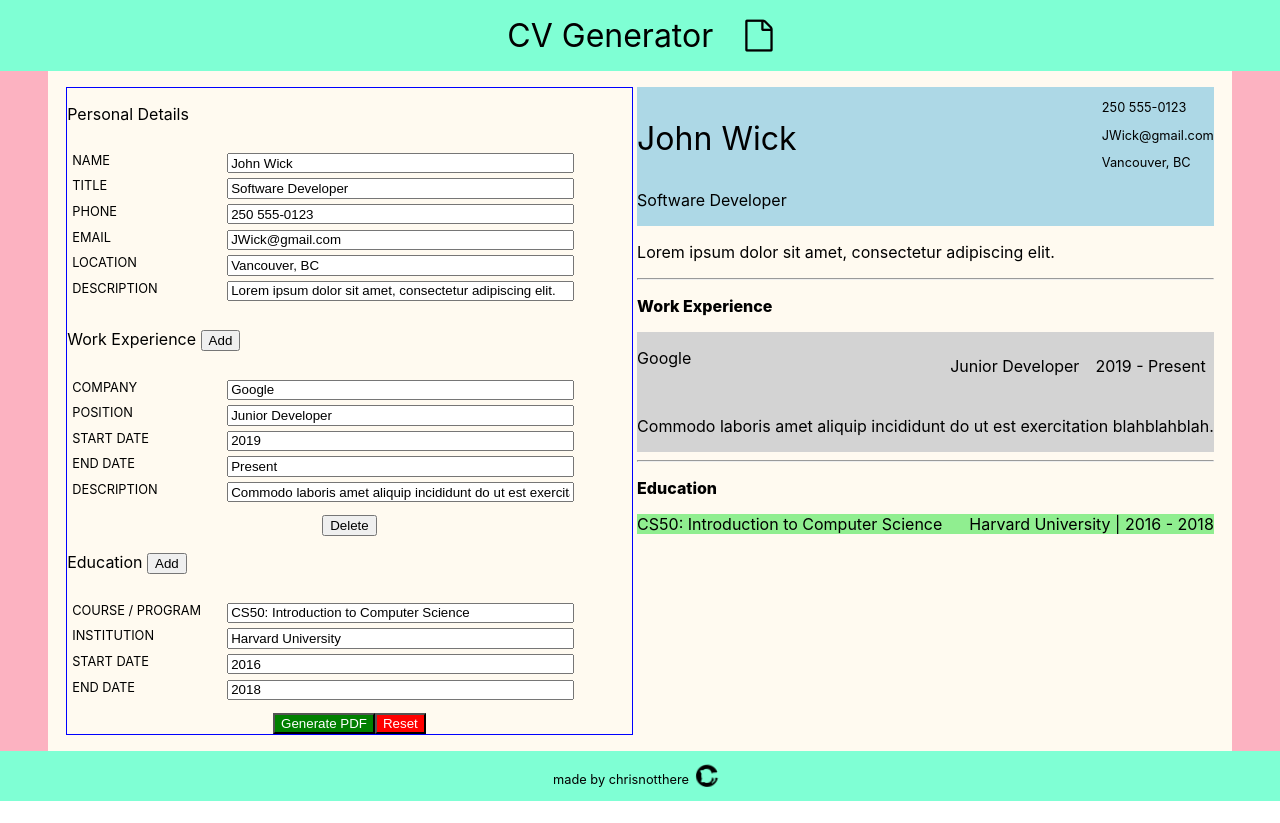
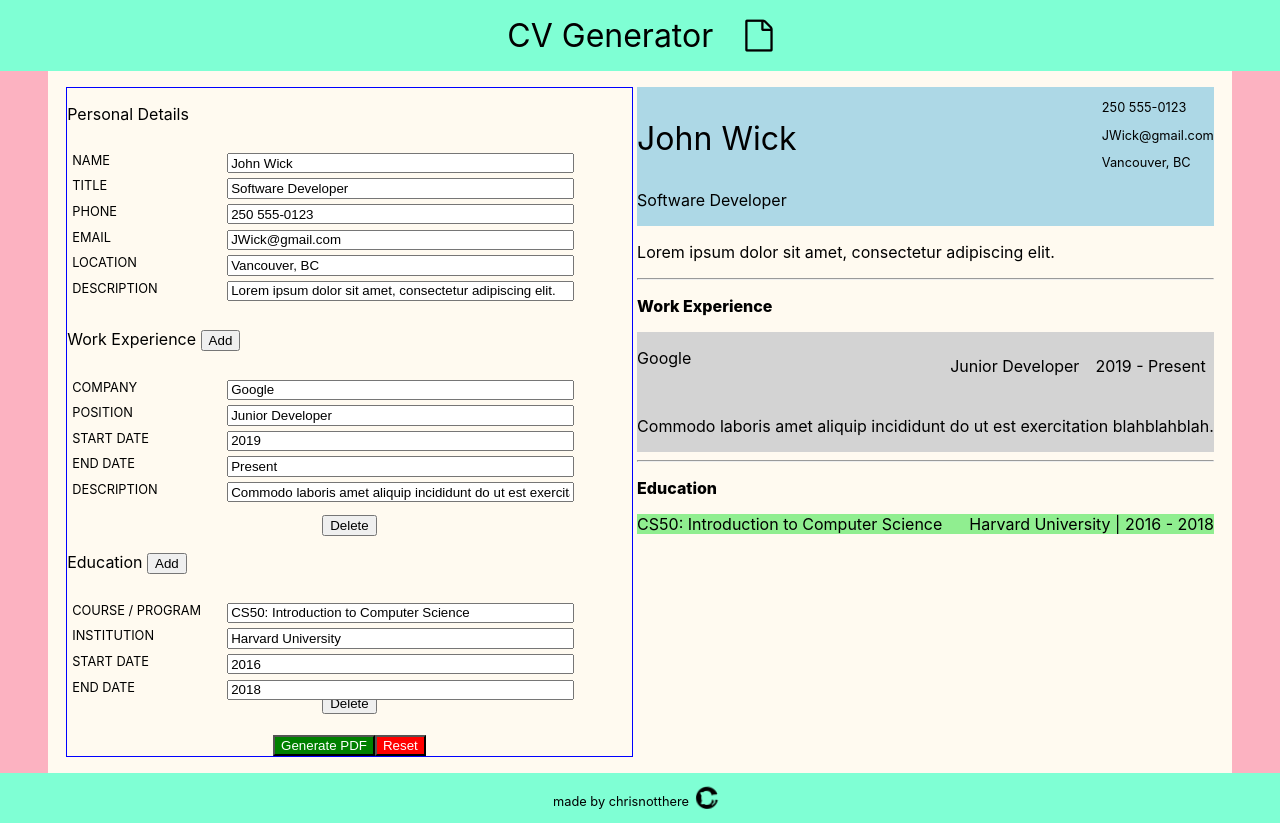
Before and after one commit to chrisnotthere/cv-project, a React (Create React App) app: page / in a window 1280 px wide. Before the commit the page ends 801 px from the top, so only its background shows below. Built offline with nearby package versions, Linux system fonts and the light colour scheme.

Commit message:
can add and remove education items

```diff
--- a/src/components/CVForm/CVForm.js
+++ b/src/components/CVForm/CVForm.js
@@ -45,23 +45,26 @@ class CVForm extends Component {
           />
           ))}
 
+          <p>Education <button onClick={this.props.addEducation}>Add</button></p>
 
-          <div id='addExpDiv'></div>
+          {this.props.education.map(education => (
+            <Education
+              key={education.id}
+              id={education.id}
+              institution={education.institution}
+              course={education.course}
+              educationStart={education.educationStart}
+              educationEnd={education.educationEnd}
+              educationDescription={education.educationDescription}
 
-          <p>Education <button>Add</button></p>
-          <Education
-            institution={this.props.institution}
-            course={this.props.course}
-            educationStart={this.props.educationStart}
-            educationEnd={this.props.educationEnd}
-            educationDescription={this.props.educationDescription}
+              handleInstitutionChange={education.handleInstitutionChange}
+              handleCourseChange={education.handleCourseChange}
+              handleEducationStartChange={education.handleEducationStartChange}
+              handleEducationEndChange={education.handleEducationEndChange}
+              removeEducation={this.props.removeEducation}
+            />
+          ))}
 
-            handleInstitutionChange={this.props.handleInstitutionChange}
-            handleCourseChange={this.props.handleCourseChange}
-            handleEducationStartChange={this.props.handleEducationStartChange}
-            handleEducationEndChange={this.props.handleEducationEndChange}
-
-          />
           <div className='buttons'>
             <button type="submit" >Submit</button>
             <button className='pdf' onClick={this.props.handleGeneratePDF} >Generate PDF</button>
--- a/src/components/CVForm/Education.js
+++ b/src/components/CVForm/Education.js
@@ -79,6 +79,10 @@ class Education extends Component {
             />
           </div>
 
+          <div className='buttons'>
+            <button onClick={(e) => this.props.removeEducation(e, this.props.id)}>Delete</button>
+          </div>
+
           <br/>
           {/* <hr/> */}
       </div>
--- a/src/components/CVPreview/CVPreview.js
+++ b/src/components/CVPreview/CVPreview.js
@@ -33,12 +33,23 @@ class CVPreview extends Component {
         ))}
 
         <p className="section-header">Education</p>
-        <CVEducation
+        {/* <CVEducation
           course={this.props.course}
           institution={this.props.institution}
           educationStart={this.props.educationStart}
           educationEnd={this.props.educationEnd}
-        />
+        /> */}
+
+        {this.props.education.map(education => (
+          <CVEducation
+            key={education.id}
+            id={education.id}
+            course={education.course}
+            institution={education.institution}
+            educationStart={education.educationStart}
+            educationEnd={education.educationEnd}
+         />
+        ))}
 
       </div>
     )
--- a/src/components/Main.js
+++ b/src/components/Main.js
@@ -176,6 +176,26 @@ class Main extends Component {
     this.setState({workExp: [...newWorkExp]});
   }
 
+  addEducation = () => {
+
+    let newId = uniqid();
+    let newEduObj = {
+      id: newId,
+      course: 'Some company',
+      institution: 'My position',
+      educationStart: '2015',
+      educationEnd: '2019',
+    }
+
+    this.setState({education: [...this.state.education, newEduObj]});
+
+  }
+
+  removeEducation = (event, id) => {
+    let newEdu = this.state.education.filter(exp => exp.id !== id)
+    this.setState({education: [...newEdu]});
+  }
+
 
 
   handleReset = event => {
@@ -200,13 +220,14 @@ class Main extends Component {
           description={this.state.description}
 
           workExp={this.state.workExp}
+          education={this.state.education}
 
-          id={this.state.workExp[0].id}
-          company={this.state.workExp[0].company}
-          position={this.state.workExp[0].position}
-          workStart={this.state.workExp[0].workStart}
-          workEnd={this.state.workExp[0].workEnd}
-          workDescription={this.state.workExp[0].workDescription}
+          // id={this.state.workExp[0].id}
+          // company={this.state.workExp[0].company}
+          // position={this.state.workExp[0].position}
+          // workStart={this.state.workExp[0].workStart}
+          // workEnd={this.state.workExp[0].workEnd}
+          // workDescription={this.state.workExp[0].workDescription}
 
           course={this.state.education[0].course}
           institution={this.state.education[0].institution}
@@ -227,6 +248,8 @@ class Main extends Component {
 
           addWorkExp={this.addWorkExp}
           removeWorkExp={this.removeWorkExp.bind(this)}
+          addEducation={this.addEducation}
+          removeEducation={this.removeEducation.bind(this)}
         />
         <CVPreview
           name={this.state.name}
@@ -237,13 +260,14 @@ class Main extends Component {
           description={this.state.description}
 
           workExp={this.state.workExp}
+          education={this.state.education}
 
-          id={this.state.workExp[0].id}
-          company={this.state.workExp[0].company}
-          position={this.state.workExp[0].position}
-          workStart={this.state.workExp[0].workStart}
-          workEnd={this.state.workExp[0].workEnd}
-          workDescription={this.state.workExp[0].workDescription}
+          // id={this.state.workExp[0].id}
+          // company={this.state.workExp[0].company}
+          // position={this.state.workExp[0].position}
+          // workStart={this.state.workExp[0].workStart}
+          // workEnd={this.state.workExp[0].workEnd}
+          // workDescription={this.state.workExp[0].workDescription}
 
           course={this.state.education[0].course}
           institution={this.state.education[0].institution}
```
